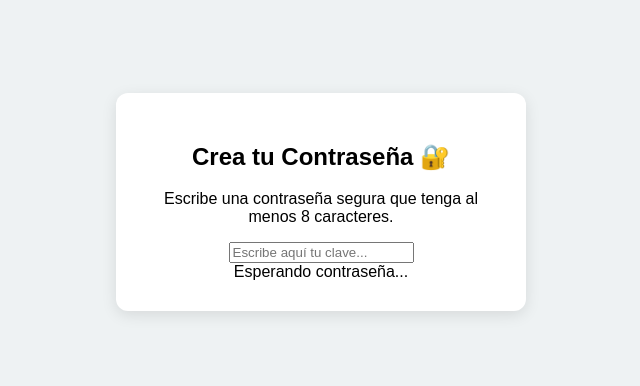
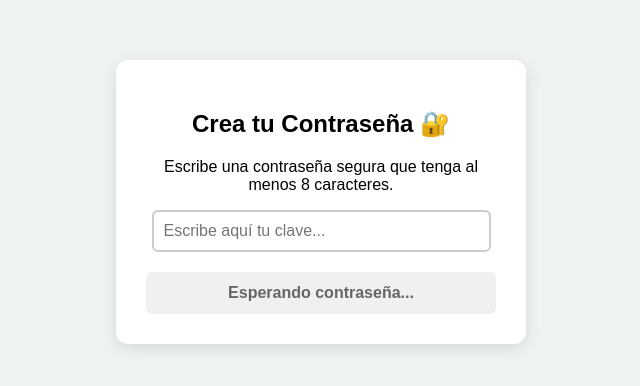
Before and after one commit to TallerPrograCIL/Taller-1-y-2-Medio, a plain HTML site: page Validar contraseña/index.html in a window 1280 px wide. Shown: the part 198-584 px from the top of the page, without its empty margins (319-959 px from the left). Drawn offline with Linux system fonts and the light colour scheme; files whose address does not match are found by name.

Commit message:
Update style.css

```diff
--- a/Validar contraseña/style.css
+++ b/Validar contraseña/style.css
@@ -23,3 +23,31 @@ body {
     max-width: 350px;
     width: 100%;
 }
+
+/* =========================================================================
+   DISEÑO DEL CUADRO DE TEXTO (INPUT)
+   ========================================================================= */
+input {
+    width: 90%;
+    padding: 10px;
+    margin-bottom: 20px;
+    border: 2px solid #ccc;
+    border-radius: 6px;
+    font-size: 16px;
+    /* Un pequeño efecto para cuando el usuario hace clic adentro */
+    outline: none;
+}
+
+/* =========================================================================
+   DISEÑO DEL MENSAJE DE ALERTA (DÉBIL/FUERTE)
+   ========================================================================= */
+#mensaje-validacion {
+    font-weight: bold;
+    padding: 12px;
+    border-radius: 6px;
+    /* Colores por defecto cuando no se ha escrito nada */
+    background-color: #f0f0f0;
+    color: #666666;
+    /* Transición suave para que el cambio de color de rojo a verde no sea brusco */
+    transition: background-color 0.3s ease, color 0.3s ease;
+}
```
